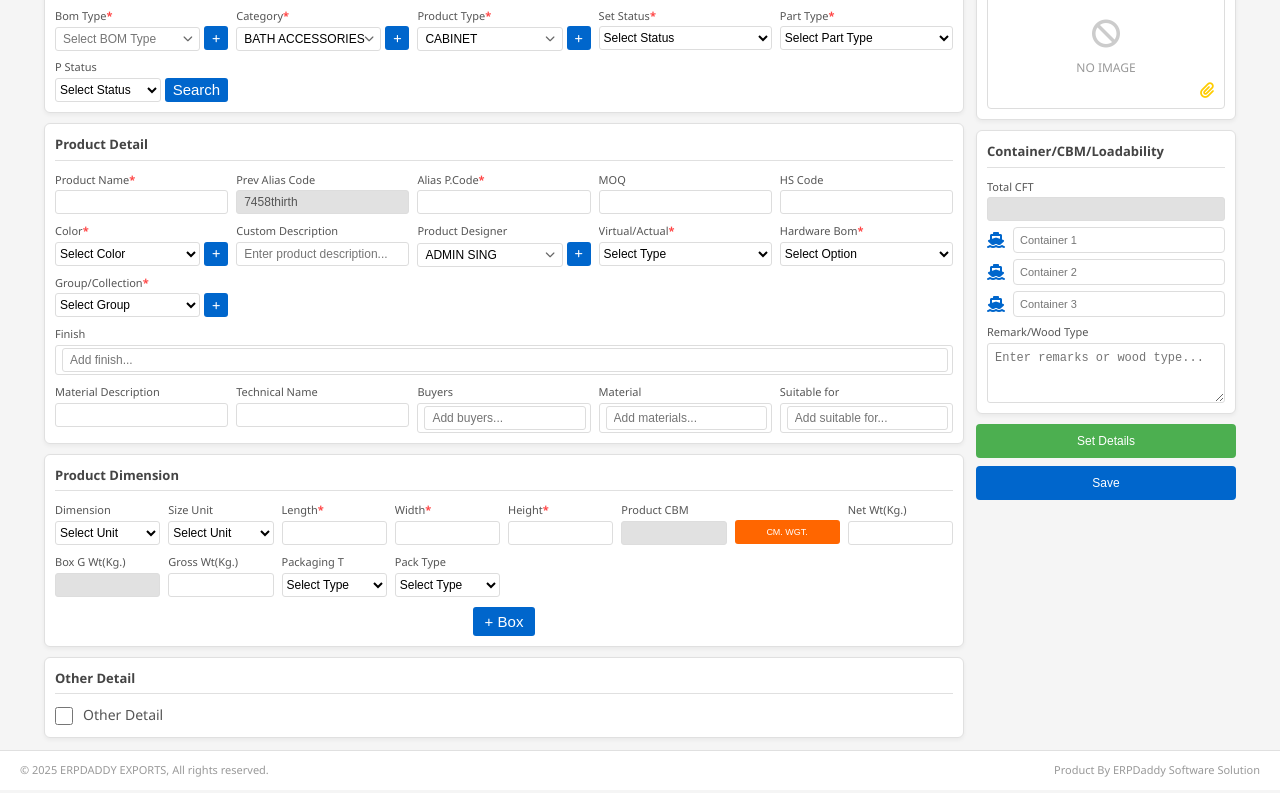
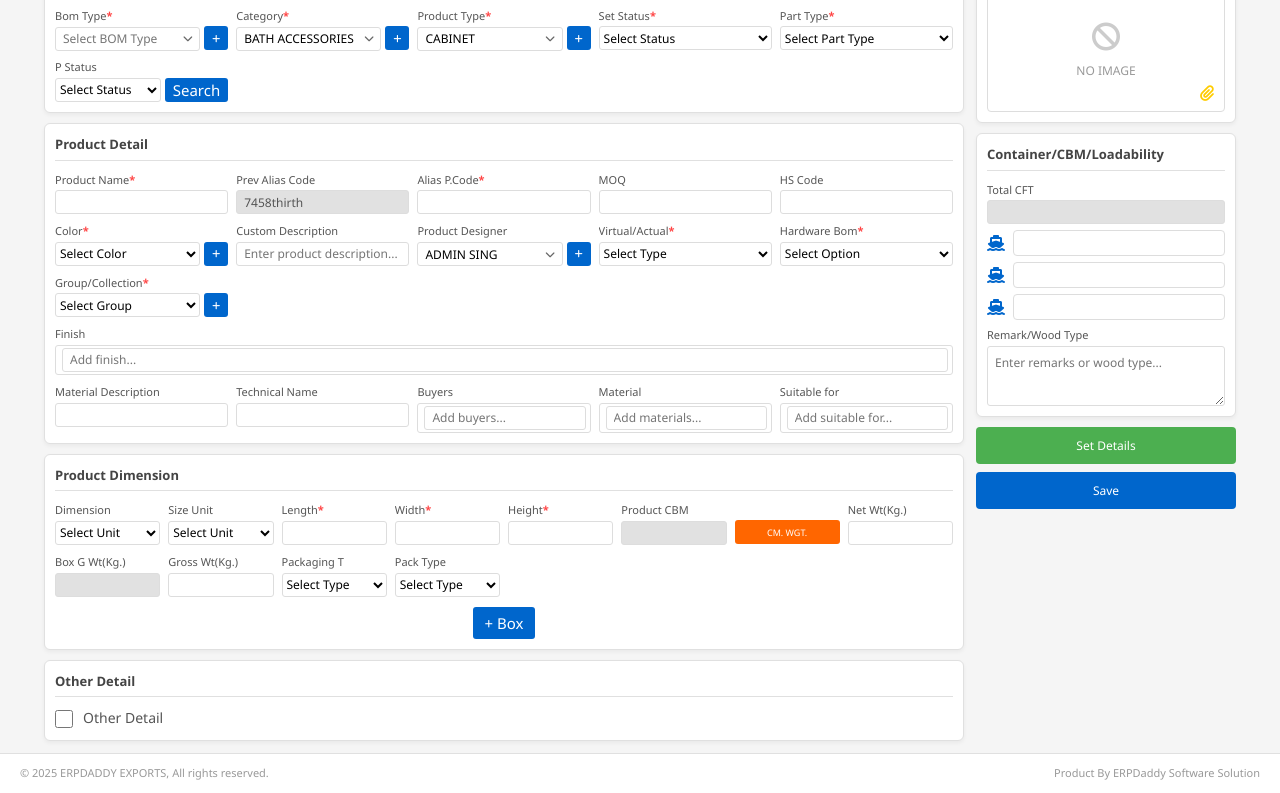
Before and after one commit to Shubh-Agarwal54/ERP, a plain HTML site: page Cursor EP/index.html in a window 1280 px wide. Shown: the part 124-917 px from the top of the page. Drawn offline with Linux system fonts and the light colour scheme.

Commit message:
Add files via upload

```diff
--- a/Cursor EP/index.html
+++ b/Cursor EP/index.html
@@ -443,7 +443,7 @@
                 </div>
                 <button class="add-box-btn" id="add-box-btn">+ Box</button>
 
-                <!-- Box/Carton Details Container - Hidden by default, shown when + Box is clicked -->
+                <!-- Box/Carton Details - Hidden by default, shown when + Box is clicked -->
                 <div class="box-details-container" id="box-details-container" style="display: none; margin-top: 20px;">
                     <!-- Box rows will be dynamically added here -->
                 </div>
@@ -610,15 +610,15 @@
                     </div>
                     <div class="container-row">
                         <i class="fas fa-ship container-icon"></i>
-                        <input type="text" placeholder="Container 1" value="">
+                        <input type="text"  value="">
                     </div>
                     <div class="container-row">
                         <i class="fas fa-ship container-icon"></i>
-                        <input type="text" placeholder="Container 2" value="">
+                        <input type="text"  value="">
                     </div>
                     <div class="container-row">
                         <i class="fas fa-ship container-icon"></i>
-                        <input type="text" placeholder="Container 3" value="">
+                        <input type="text"  value="">
                     </div>
                     <div class="form-group">
                         <label>Remark/Wood Type</label>
@@ -647,7 +647,7 @@
 
     <!-- Chief Materials Weights Modal -->
     <div class="modal-overlay" id="chief-materials-modal" style="display: none;">
-        <div class="modal-container materials-modal">
+        <div class="modal-materials-modal">
             <div class="modal-header">
                 <h3>Chief Materials Weights</h3>
                 <button class="modal-close" id="materials-modal-close">&times;</button>
--- a/Cursor EP/script.js
+++ b/Cursor EP/script.js
@@ -164,7 +164,7 @@ function clearContainerCalculations() {
 
     containerInputs.forEach((input, index) => {
         input.value = '';
-        input.placeholder = `Container ${index + 1}`;
+        // input.placeholder = `Container ${index + 1}`;
     });
 }
 
--- a/Cursor EP/styles.css
+++ b/Cursor EP/styles.css
@@ -3,7 +3,7 @@
     margin: 0;
     padding: 0;
     box-sizing: border-box;
-
+    font-family: 'Segoe UI', Tahoma, Geneva, Verdana, sans-serif ;
 }
 
 html {
```
